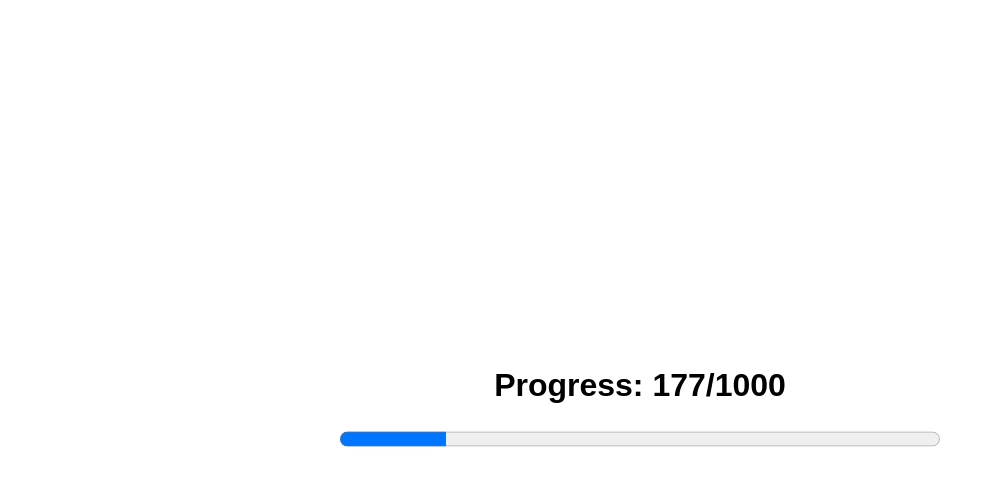
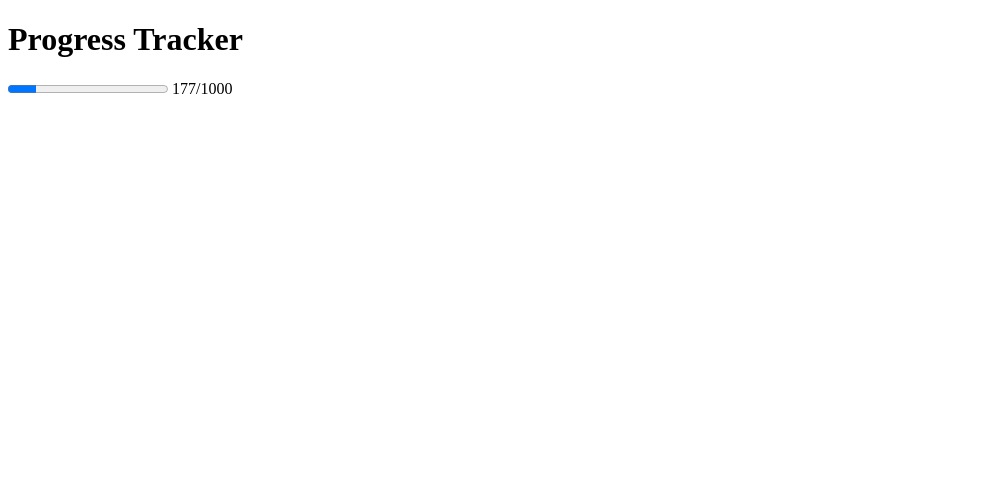
Before and after one commit to starfox1230/RadPrimer-Progress-Bar, a plain HTML site: page index.html in a window 1280 px wide. Shown: the whole page, without its empty margins (0-995 px from the left). Drawn offline with Linux system fonts and the light colour scheme.

Commit message:
Update index.html

```diff
--- a/index.html
+++ b/index.html
@@ -4,44 +4,24 @@
     <meta charset="UTF-8">
     <meta name="viewport" content="width=device-width, initial-scale=1.0">
     <title>Progress Tracker</title>
-    <style>
-        body {
-            font-family: Arial, sans-serif;
-            display: flex;
-            flex-direction: column;
-            align-items: center;
-            justify-content: center;
-            height: 100vh;
-            margin: 0;
-        }
-        h1 {
-            margin-bottom: 20px;
-        }
-        progress {
-            width: 100%;
-            max-width: 600px;
-            height: 30px;
-        }
-    </style>
 </head>
 <body>
-    <h1>Progress: <span id="progress-count">0</span>/1000</h1>
-    <progress id="progress-bar" value="0" max="1000"></progress>
+    <h1>Progress Tracker</h1>
+    <div>
+        <progress id="progress-bar" value="0" max="1000"></progress>
+        <span id="progress-text">0/1000</span>
+    </div>
+    <script>
+        fetch('progress.json')
+            .then(response => response.json())
+            .then(data => {
+                const progressBar = document.getElementById('progress-bar');
+                const progressText = document.getElementById('progress-text');
+                const count = data.count;
 
-    <script>
-        async function fetchProgress() {
-            try {
-                const response = await fetch('progress.json');
-                const data = await response.json();
-                const count = data.count;
-                document.getElementById('progress-count').innerText = count;
-                document.getElementById('progress-bar').value = count;
-            } catch (error) {
-                console.error('Error fetching progress:', error);
-            }
-        }
-
-        fetchProgress();
+                progressBar.value = count;
+                progressText.textContent = `${count}/1000`;
+            });
     </script>
 </body>
 </html>
```
